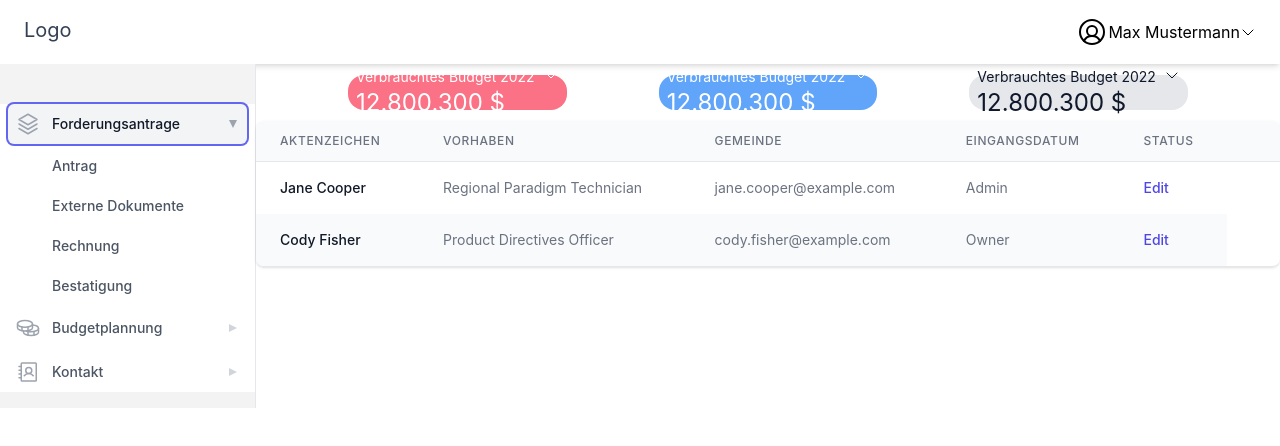
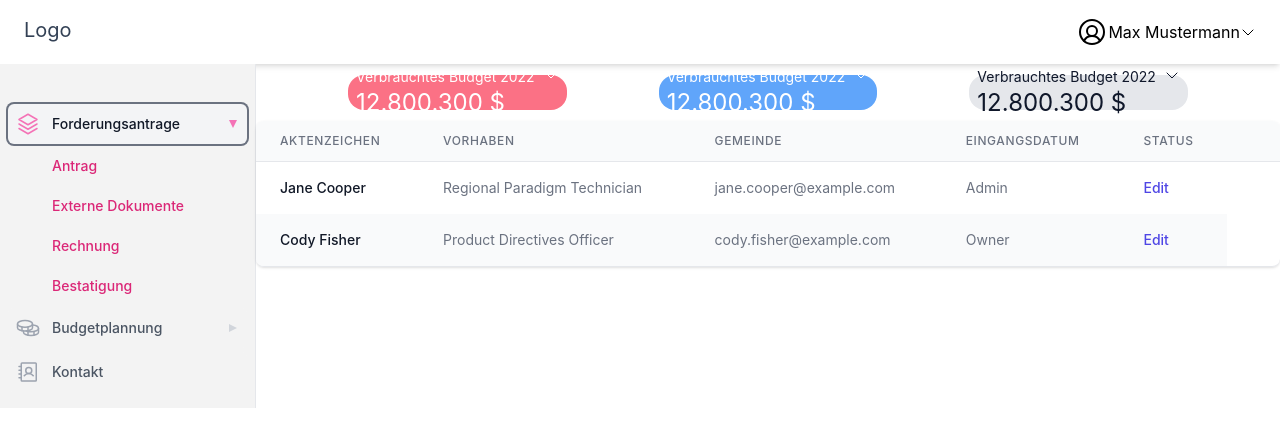
Before and after one commit to habdams/digifundoTest, a Next.js app in the folder client/super-digi-fundo/: page /antragsliste in a window 1280 px wide. Both pictures are taken after a click on the button "Forderungsantrage". Shown: the top 446 px of the page. Built offline with nearby package versions, Linux system fonts and the light colour scheme.

Commit message:
sidebar design iteration

```diff
--- a/client/super-digi-fundo/components/sidebar.tsx
+++ b/client/super-digi-fundo/components/sidebar.tsx
@@ -7,7 +7,7 @@ const navigation = [
         icon: Stack,
         current: true,
         children: [
-            { name: 'Antrag', href: '#' },
+            { name: 'Antrag', href: '/antrag' },
             { name: 'Externe Dokumente', href: '#' },
             { name: 'Rechnung', href: '#' },
             { name: 'Bestatigung', href: '#' },
@@ -26,9 +26,6 @@ const navigation = [
         name: 'Kontakt',
         icon: AddressBook,
         current: false,
-        children: [
-            { name: 'Address', href: '#' },
-        ],
     },
 
 
@@ -45,7 +42,7 @@ export default function Sidebar() {
         <>
             <div className="flex flex-col flex-grow border-r border-gray-200 pt-5 pb-4 bg-[#F3F3F3] overflow-y-auto">
                 <div className="mt-5 flex-grow flex flex-col">
-                    <nav className="flex-1 px-2 space-y-1 bg-white" aria-label="Sidebar">
+                    <nav className="flex-1 px-2 space-y-1 bg-[#F3F3F3]" aria-label="Sidebar">
                         {navigation.map((item) =>
                             !item.children ? (
                                 <div key={item.name}>
@@ -54,7 +51,7 @@ export default function Sidebar() {
                                         className={classNames(
                                             item.current
                                                 ? 'bg-gray-100 text-gray-900'
-                                                : 'bg-white text-gray-600 hover:bg-gray-50 hover:text-gray-900',
+                                                : 'bg-[#F3F3F3] text-gray-600 hover:bg-gray-50 hover:text-gray-900',
                                             'group w-full flex items-center pl-2 py-2 text-sm font-medium rounded-md'
                                         )}
                                     >
@@ -76,18 +73,20 @@ export default function Sidebar() {
                                                 className={classNames(
                                                     item.current
                                                         ? 'bg-gray-100 text-gray-900'
-                                                        : 'bg-white text-gray-600 hover:bg-gray-50 hover:text-gray-900',
-                                                    'group w-full flex items-center pl-2 pr-1 py-2 text-left text-sm font-medium rounded-md focus:outline-none focus:ring-2 focus:ring-indigo-500'
+                                                        : 'bg-[#F3F3F3] text-gray-600 hover:bg-gray-50 hover:text-gray-900',
+                                                    'group w-full flex items-center pl-2 pr-1 py-2 text-left text-sm font-medium rounded-md focus:outline-none focus:ring-2 focus:ring-gray-500'
                                                 )}
                                             >
                                                 <item.icon
-                                                    className="mr-3 flex-shrink-0 h-6 w-6 text-gray-400 group-hover:text-gray-500"
-                                                    aria-hidden="true"
+                                                    className={ classNames(
+                                                        open ? 'mr-3 flex-shrink-0 h-6 w-6 text-pink-400'
+                                                        :'mr-3 flex-shrink-0 h-6 w-6 text-gray-400 group-hover:text-gray-500'
+                                                    ) } aria-hidden="true"
                                                 />
                                                 <span className="flex-1">{item.name}</span>
                                                 <svg
                                                     className={classNames(
-                                                        open ? 'text-gray-400 rotate-90' : 'text-gray-300',
+                                                        open ? 'text-pink-400 rotate-90' : 'text-gray-300',
                                                         'ml-3 flex-shrink-0 h-5 w-5 transform group-hover:text-gray-400 transition-colors ease-in-out duration-150'
                                                     )}
                                                     viewBox="0 0 20 20"
@@ -102,7 +101,7 @@ export default function Sidebar() {
                                                         key={subItem.name}
                                                         as="a"
                                                         href={subItem.href}
-                                                        className="group w-full flex items-center pl-11 pr-2 py-2 text-sm font-medium text-gray-600 rounded-md hover:text-gray-900 hover:bg-gray-50"
+                                                        className="group w-full flex items-center pl-11 pr-2 py-2 text-sm font-medium text-pink-600 rounded-md hover:text-gray-900 hover:bg-gray-50"
                                                     >
                                                         {subItem.name}
                                                     </Disclosure.Button>
```
